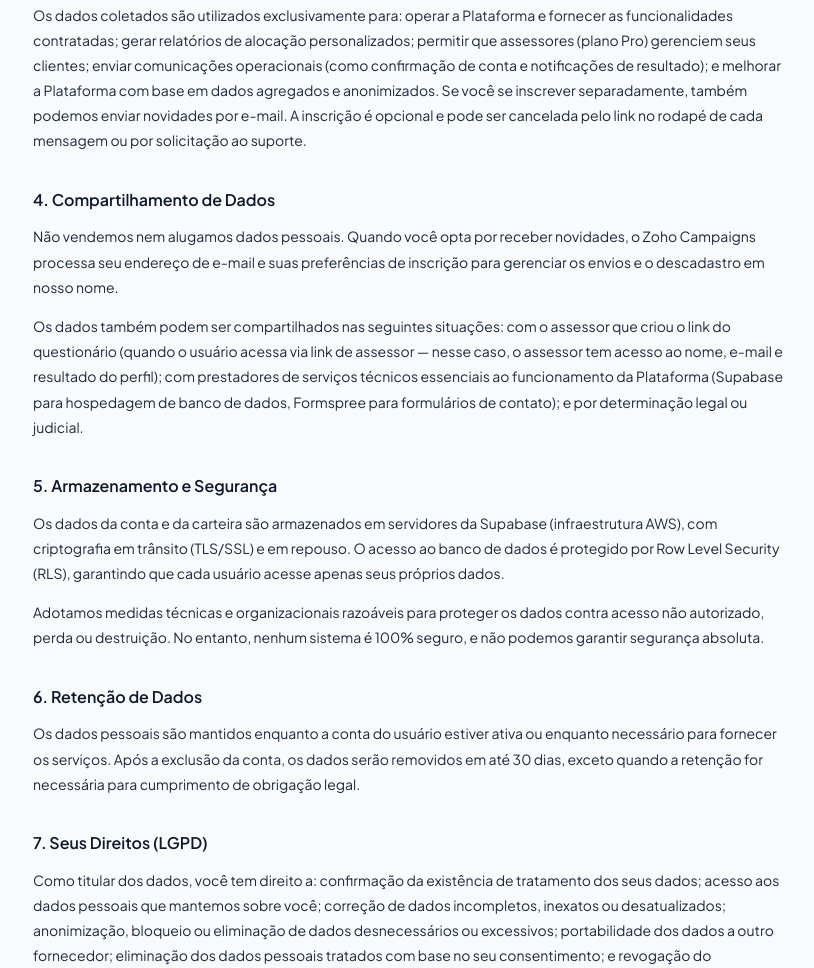
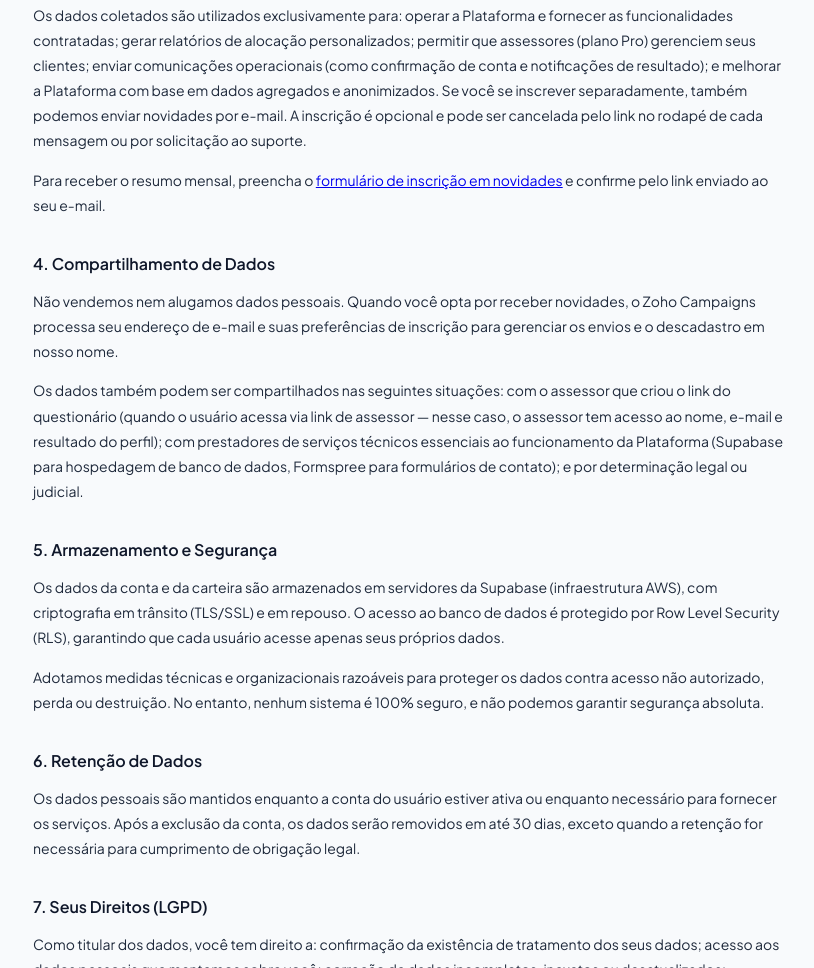
Before and after one commit to drimer501/portfolio-ideal-landing, a plain HTML site: page politica-de-privacidade.html in a window 1280 px wide. Shown: the part 1183-2151 px from the top of the page, without its empty margins (231-1045 px from the left). Drawn offline with Linux system fonts and the light colour scheme.

Commit message:
Liga a política ao formulário de novidades confirmado

```diff
--- a/politica-de-privacidade.html
+++ b/politica-de-privacidade.html
@@ -65,6 +65,8 @@
   <h2>3. Como Usamos os Dados</h2>
   <p>Os dados coletados são utilizados exclusivamente para: operar a Plataforma e fornecer as funcionalidades contratadas; gerar relatórios de alocação personalizados; permitir que assessores (plano Pro) gerenciem seus clientes; enviar comunicações operacionais (como confirmação de conta e notificações de resultado); e melhorar a Plataforma com base em dados agregados e anonimizados. Se você se inscrever separadamente, também podemos enviar novidades por e-mail. A inscrição é opcional e pode ser cancelada pelo link no rodapé de cada mensagem ou por solicitação ao suporte.</p>
 
+  <p>Para receber o resumo mensal, preencha o <a href="https://zgnp-zngp.maillist-manage.com/ua/Optin?od=11287ecdb84357&amp;zx=1387349fb&amp;tD=118293072aa7bbf71&amp;sD=118293072aa7bc08b">formulário de inscrição em novidades</a> e confirme pelo link enviado ao seu e-mail.</p>
+
   <h2>4. Compartilhamento de Dados</h2>
   <p>Não vendemos nem alugamos dados pessoais. Quando você opta por receber novidades, o Zoho Campaigns processa seu endereço de e-mail e suas preferências de inscrição para gerenciar os envios e o descadastro em nosso nome.</p>
   <p>Os dados também podem ser compartilhados nas seguintes situações: com o assessor que criou o link do questionário (quando o usuário acessa via link de assessor — nesse caso, o assessor tem acesso ao nome, e-mail e resultado do perfil); com prestadores de serviços técnicos essenciais ao funcionamento da Plataforma (Supabase para hospedagem de banco de dados, Formspree para formulários de contato); e por determinação legal ou judicial.</p>
```
